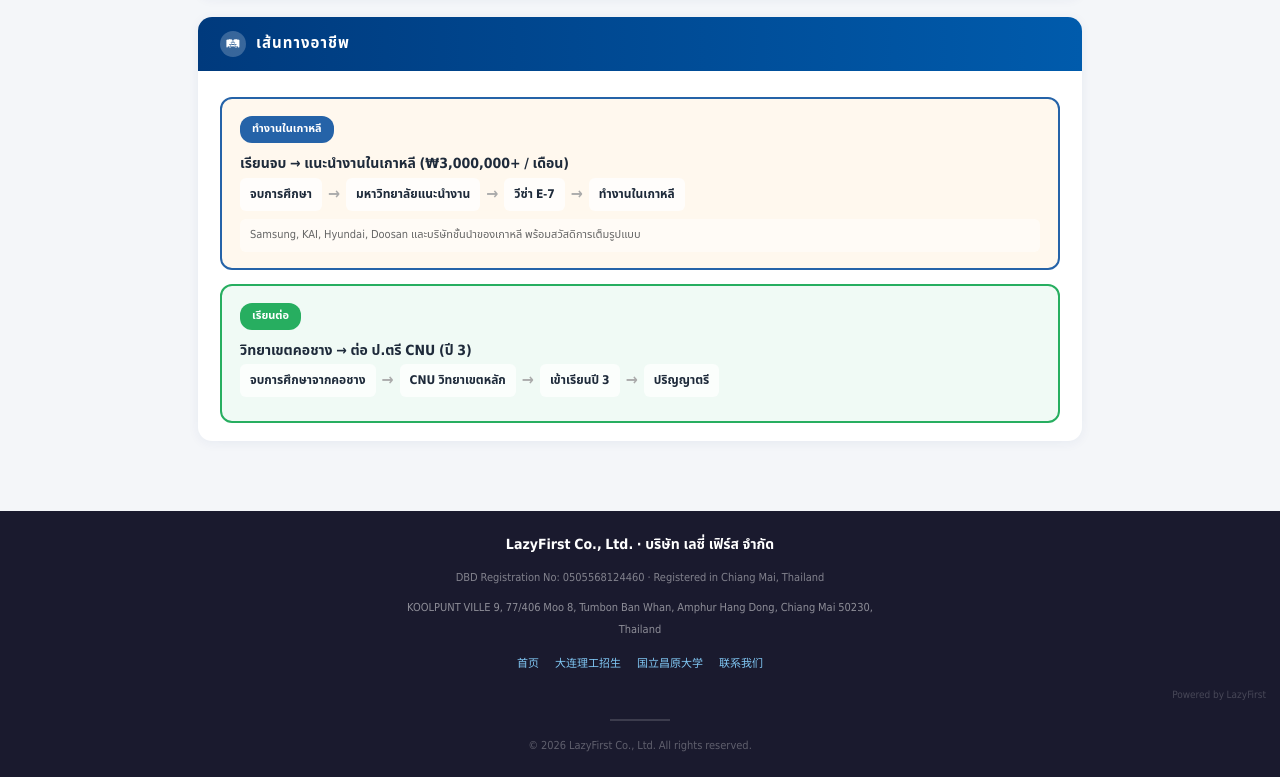
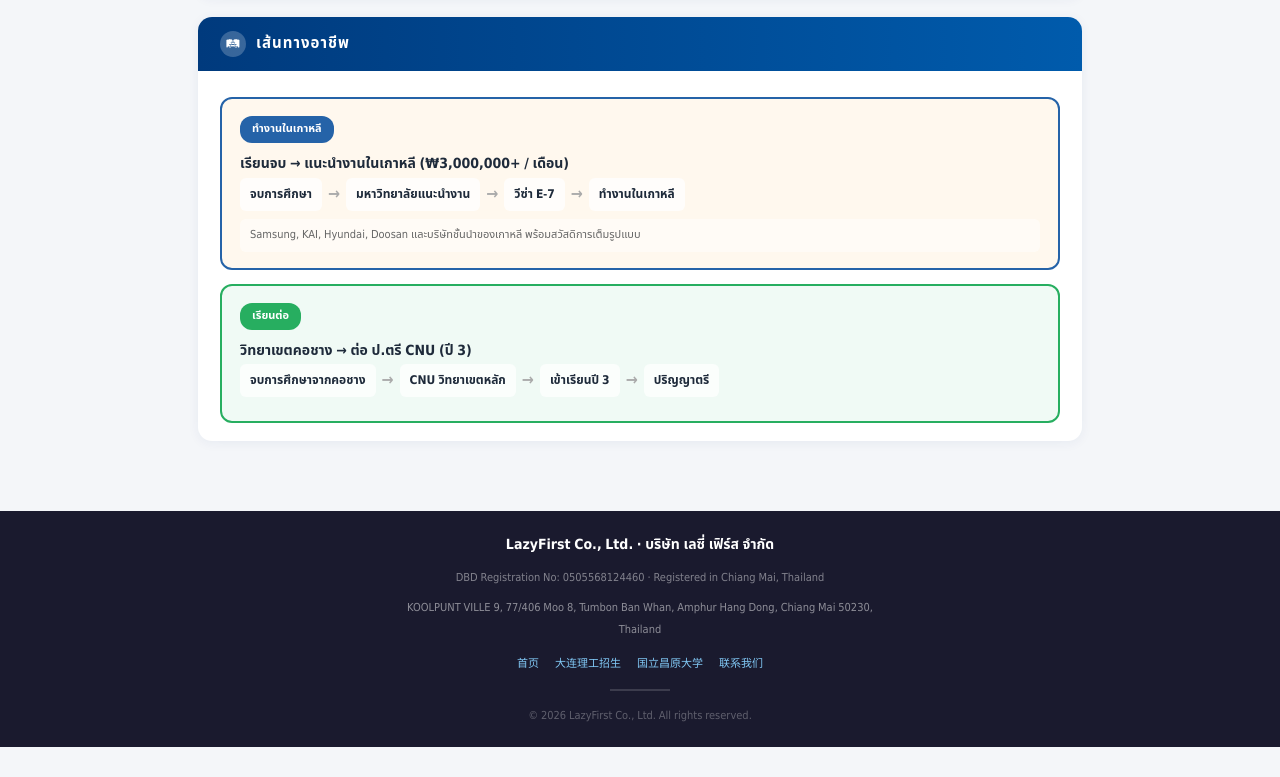
Before and after one commit to fun4ym/visitChina, a plain HTML site: page schools/gnu.html in a window 1280 px wide. Shown: the part 3484-4261 px from the top of the page. After the commit the page ends 4231 px from the top, so only its background shows below. Drawn offline with Linux system fonts and the light colour scheme.

Commit message:
移除首页和 gnu.html 的 Powered by LazyFirst，仅保留 dlut.html\n\n- index.html 和 gnu.html 页脚删除 ft-powered 行\n- dlut.html 保留不变

```diff
--- a/schools/gnu.html
+++ b/schools/gnu.html
@@ -309,7 +309,7 @@
     <a href="gnu.html">国立昌原大学</a>
     <a href="../index.html#contact">联系我们</a>
   </div>
-  <div class="ft-powered"><a href="../staff/advisor.html">Powered by LazyFirst</a></div>
+
   <div class="ft-divider"></div>
   <div class="ft-copy">&copy; 2026 LazyFirst Co., Ltd. All rights reserved.</div>
 </footer>
```
Also changed, not shown: index.html (+1 -1 lines).
